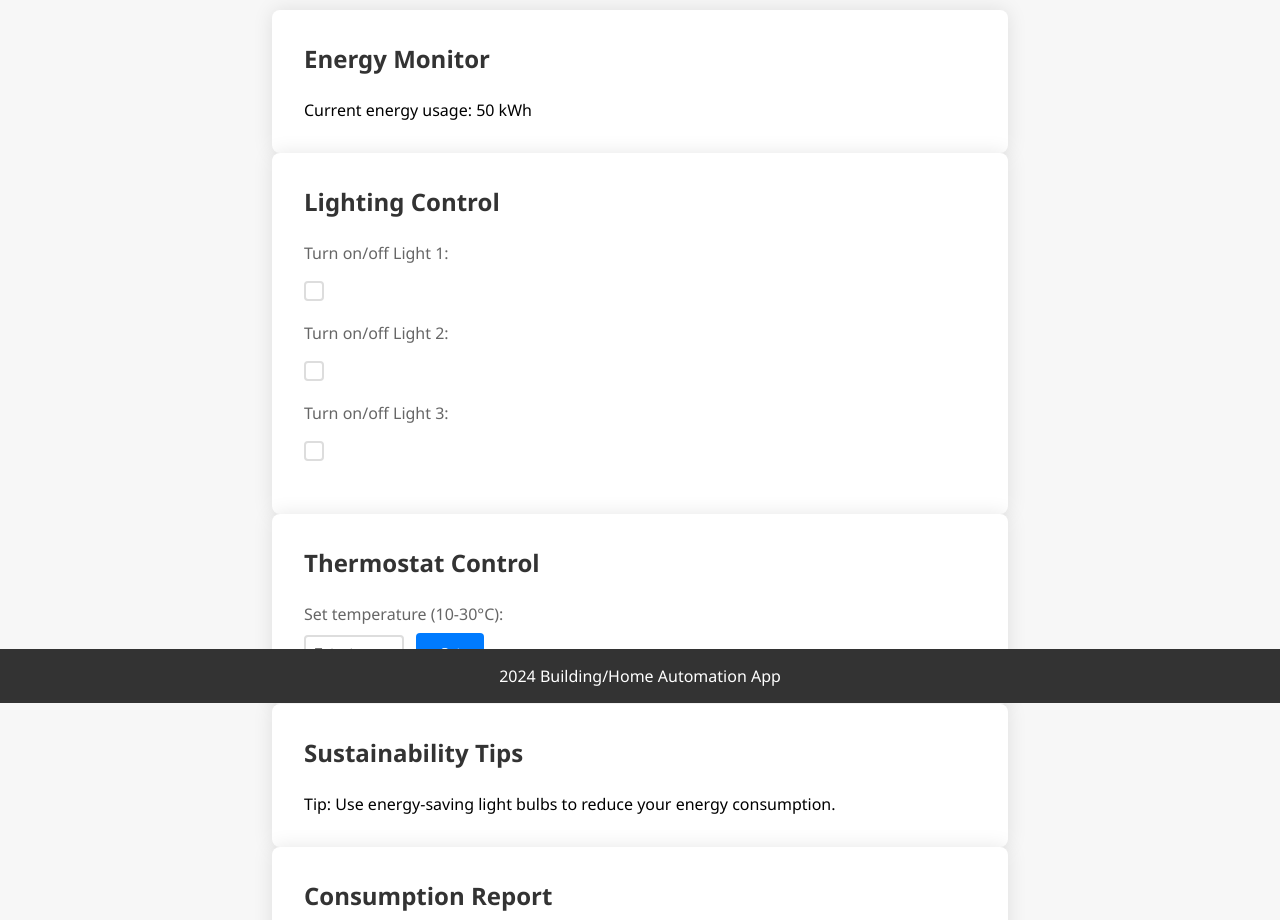
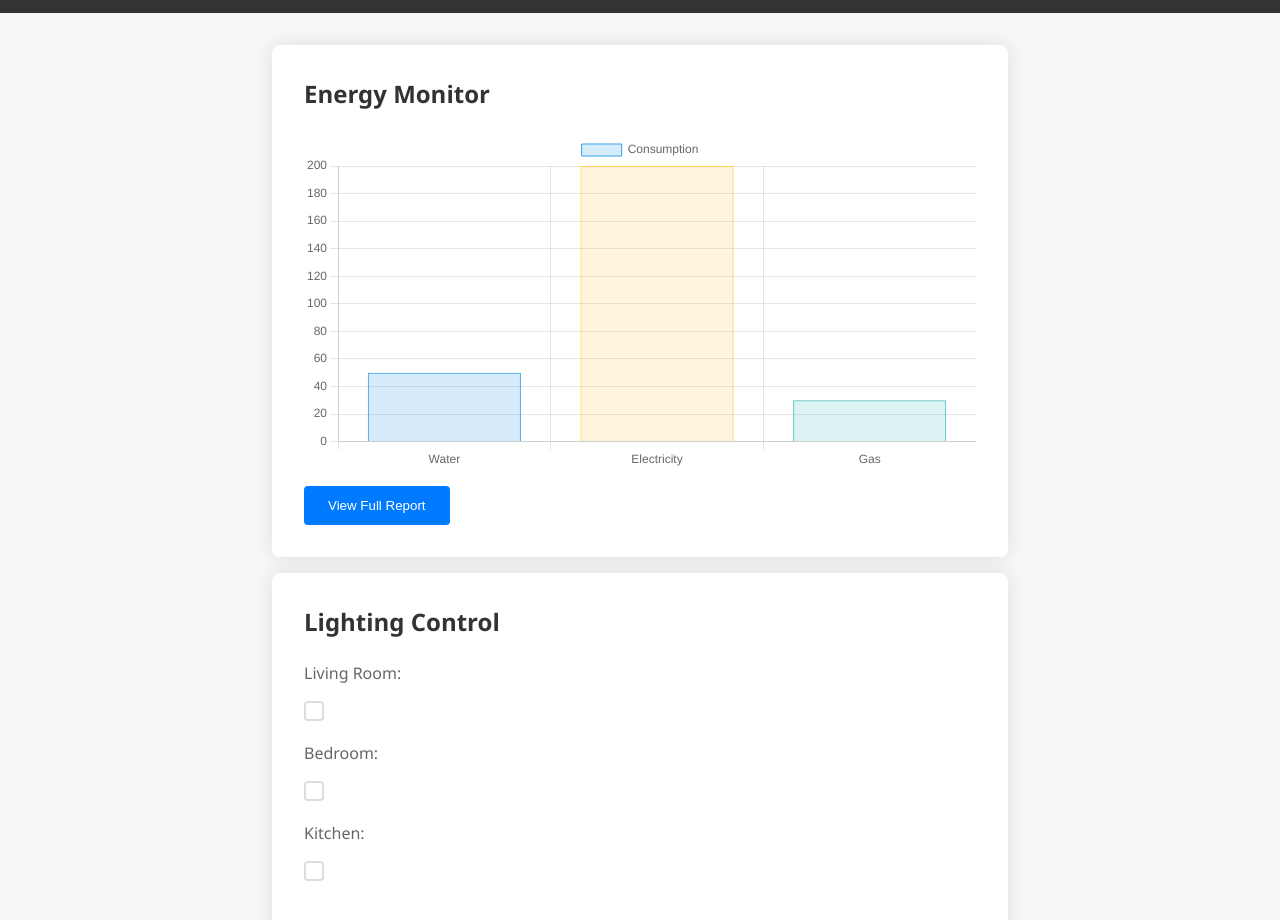
Before and after one commit to wbond2021/UI-UX, a plain HTML site: page index.html in a window 1280 px wide. Shown: the part 97-1017 px from the top of the page. Drawn offline with nearby package versions, Linux system fonts and the light colour scheme.

Commit message:
updated many features, added dark mode, added report page

```diff
--- a/index.html
+++ b/index.html
@@ -5,34 +5,47 @@
     <meta name="viewport" content="width=device-width, initial-scale=1.0">
     <title>Building/Home Automation App</title>
     <link rel="stylesheet" href="styles.css">
+    <script src="https://cdn.jsdelivr.net/npm/chart.js"></script>
+
 </head>
 <body>
     <header>
         <h1>Building/Home Automation App</h1>
+        <button id="dark-mode-toggle">Dark Mode</button>
     </header>
     <main>
+        <!-- Energy Monitor Section -->
         <section id="energy-monitor">
             <h2>Energy Monitor</h2>
             <p id="energy-usage"></p>
+            <canvas id="consumption-chart"></canvas>
+            <button id="view-report-btn" onclick="window.location.href = 'report.html';">View Full Report</button>
         </section>
+
+        <!-- Lighting Control Section -->
         <section id="lighting-control">
             <h2>Lighting Control</h2>
+            <!-- Light Control 1 -->
             <div class="light-control">
-                <label for="light-switch-1">Turn on/off Light 1:</label>
+                <label for="light-switch-1">Living Room:</label>
                 <input type="checkbox" id="light-switch-1">
-                <p id="light-status-1" class="light-status"></p>
+                <span id="light-status-1" class="light-status"></span>
             </div>
+            <!-- Light Control 2 -->
             <div class="light-control">
-                <label for="light-switch-2">Turn on/off Light 2:</label>
+                <label for="light-switch-2">Bedroom:</label>
                 <input type="checkbox" id="light-switch-2">
-                <p id="light-status-2" class="light-status"></p>
+                <span id="light-status-2" class="light-status"></span>
             </div>
+            <!-- Light Control 3 -->
             <div class="light-control">
-                <label for="light-switch-3">Turn on/off Light 3:</label>
+                <label for="light-switch-3">Kitchen:</label>
                 <input type="checkbox" id="light-switch-3">
-                <p id="light-status-3" class="light-status"></p>
+                <span id="light-status-3" class="light-status"></span>
             </div>
         </section>
+
+        <!-- Thermostat Control Section -->
         <section id="thermostat-control">
             <h2>Thermostat Control</h2>
             <label for="temperature-input">Set temperature (10-30°C):</label>
@@ -40,13 +53,13 @@
             <button id="set-temperature-btn">Set</button>
             <p id="temperature-status"></p>
         </section>
+
+        <!-- Sustainability Tips Section -->
         <section id="sustainability-tips">
             <h2>Sustainability Tips</h2>
-            <p id="tip"></p>
-        </section>
-        <section id="consumption-report">
-            <h2>Consumption Report</h2>
-            <div id="report"></div>
+            <div class="tip-container">
+                <p id="tip" class="tip-content"></p>
+            </div>
         </section>
     </main>
     <footer>
--- a/script.js
+++ b/script.js
@@ -4,29 +4,79 @@ document.addEventListener('DOMContentLoaded', function() {
     const temperatureInput = document.getElementById('temperature-input');
     const setTemperatureBtn = document.getElementById('set-temperature-btn');
     const temperatureStatus = document.getElementById('temperature-status');
-    const tip = document.getElementById('tip');
+    const tipElement = document.getElementById('tip');
     const report = document.getElementById('report');
+
+    // Sustainability tips array
+    const tips = [
+        'Tip: Use energy-saving light bulbs to reduce your energy consumption.',
+        'Tip: Unplug devices when they are not in use to save power.',
+        'Tip: Take shorter showers to conserve water.',
+        'Tip: Recycle and compost to reduce waste.',
+        'Tip: Use public transportation or carpool to reduce carbon emissions.'
+    ];
+
+    let currentTipIndex = 0;
+
+    // Function to display a new tip with sliding animation
+    function displayNewTip() {
+        // Remove the class to reset the animation
+        tipElement.classList.remove('tip-content');
+
+        // Trigger a reflow in between removing and adding the class
+        void tipElement.offsetWidth;
+
+        // Update the tip content
+        tipElement.textContent = tips[currentTipIndex];
+
+        // Add the class to start the animation
+        tipElement.classList.add('tip-content');
+
+        // Increment the tip index
+        currentTipIndex = (currentTipIndex + 1) % tips.length;
+    }
+
+    // Display the first tip
+    displayNewTip();
+
+    // Update the tip every 30 seconds
+    setInterval(displayNewTip, 30000);
 
     // Fetch energy usage data from server or device
     const energyUsage = 50; // This would be fetched from a server or device
 
     // Display energy usage data
-    document.getElementById('energy-usage').textContent = `Current energy usage: ${energyUsage} kWh`;
+    const ctx = document.getElementById('consumption-chart').getContext('2d');
+    const consumptionChart = new Chart(ctx, {
+        type: 'bar',
+        data: {
+            labels: ['Water', 'Electricity', 'Gas'],
+            datasets: [{
+                label: 'Consumption',
+                data: [50, 200, 30],
+                backgroundColor: [
+                    'rgba(54, 162, 235, 0.2)',
+                    'rgba(255, 206, 86, 0.2)',
+                    'rgba(75, 192, 192, 0.2)'
+                ],
+                borderColor: [
+                    'rgba(54, 162, 235, 1)',
+                    'rgba(255, 206, 86, 1)',
+                    'rgba(75, 192, 192, 1)'
+                ],
+                borderWidth: 1
+            }]
+        },
+        options: {
+            scales: {
+                y: {
+                    beginAtZero: true
+                }
+            }
+        }
+    });
 
-    // Function to handle lighting control
-    lightSwitches.forEach((lightSwitch, index) => {
-        lightSwitch.addEventListener('change', function() {
-            if (lightSwitch.checked) {
-                // Code to turn on lights
-                lightStatuses[index].textContent = 'On';
-                lightStatuses[index].style.backgroundColor = 'green';
-            } else {
-                // Code to turn off lights
-                lightStatuses[index].textContent = 'Off';
-                lightStatuses[index].style.backgroundColor = 'red';
-            }
-        });
-    });
+
 
     // Function to handle thermostat control
     setTemperatureBtn.addEventListener('click', function() {
@@ -39,8 +89,10 @@ document.addEventListener('DOMContentLoaded', function() {
         }
     });
 
-    // Display a sustainability tip
-    tip.textContent = 'Tip: Use energy-saving light bulbs to reduce your energy consumption.';
+    // Dark Mode Toggle
+    document.getElementById('dark-mode-toggle').addEventListener('click', function() {
+        document.body.classList.toggle('dark-mode');
+    });
 
     // Fetch consumption data from server or device
     const consumptionData = {
--- a/styles.css
+++ b/styles.css
@@ -1,3 +1,11 @@
+/* styles.css */
+:root {
+    --primary-color: #007bff;
+    --background-color: #f7f7f7;
+    --text-color: #333;
+    --footer-background-color: #333;
+    --footer-text-color: #fff;
+}
 
 * {
     box-sizing: border-box;
@@ -7,14 +15,29 @@
 
 body {
     font-family: 'Segoe UI', Tahoma, Geneva, Verdana, sans-serif;
-    background-color: #f7f7f7;
+    background-color: var(--background-color);
+    color: var(--text-color);
 }
 
 header, footer {
-    background-color: #333;
-    color: #fff;
+    background-color: var(--footer-background-color);
+    color: var(--footer-text-color);
     text-align: center;
     padding: 1rem 0;
+}
+
+#dark-mode-toggle {
+    background: none;
+    border: 2px solid var(--footer-text-color);
+    color: var(--footer-text-color);
+    padding: 0.5rem 1rem;
+    cursor: pointer;
+    transition: background-color 0.3s ease;
+}
+
+#dark-mode-toggle:hover {
+    background-color: var(--footer-text-color);
+    color: var(--footer-background-color);
 }
 
 main {
@@ -28,11 +51,12 @@ section {
     border-radius: 8px;
     box-shadow: 0 0 20px rgba(0, 0, 0, 0.1);
     padding: 2rem;
+    margin-bottom: 1rem;
 }
 
 h2 {
     margin-bottom: 1.5rem;
-    color: #333;
+    color: var(--text-color);
 }
 
 label {
@@ -53,7 +77,7 @@ input[type="checkbox"], input[type="number"] {
 }
 
 input[type="checkbox"]:checked {
-    border-color: #007bff;
+    border-color: var(--primary-color);
 }
 
 .light-status {
@@ -64,15 +88,13 @@ input[type="checkbox"]:checked {
     vertical-align: middle;
 }
 
-
-
 input[type="number"] {
     width: 100px;
 }
 
 button {
     padding: 0.75rem 1.5rem;
-    background-color: #007bff;
+    background-color: var(--primary-color);
     color: #fff;
     border: none;
     border-radius: 4px;
@@ -84,9 +106,51 @@ button:hover {
     background-color: #0056b3;
 }
 
+footer {
+    width: 100%;
+    padding: 1rem 0;
+    background-color: #333;
+    color: #fff;
+    text-align: center;
+}
 
-footer {
-    position: fixed;
-    bottom: 0;
-    width: 100%;
+/* Dark Mode Styles */
+body.dark-mode {
+    --background-color: #121212;
+    --text-color: #121212;
+    --footer-background-color: #1c1c1c;
+    --footer-text-color: #ffffff;
 }
+
+@keyframes slide-in {
+    from {
+        transform: translateX(-100%);
+        opacity: 0;
+    }
+    to {
+        transform: translateX(0);
+        opacity: 1;
+    }
+}
+
+.tip-container {
+    overflow: hidden;
+}
+
+.tip-content {
+    animation: slide-in 0.5s ease-out;
+}
+#view-report-btn {
+    padding: 0.75rem 1.5rem;
+    margin-top: 1rem;
+    background-color: #007bff;
+    color: #fff;
+    border: none;
+    border-radius: 4px;
+    cursor: pointer;
+    transition: background-color 0.3s ease;
+}
+
+#view-report-btn:hover {
+    background-color: #0056b3;
+}
```
Also changed, not shown: report.html (added, +23 -0 lines), report.js (added, +18 -0 lines).
